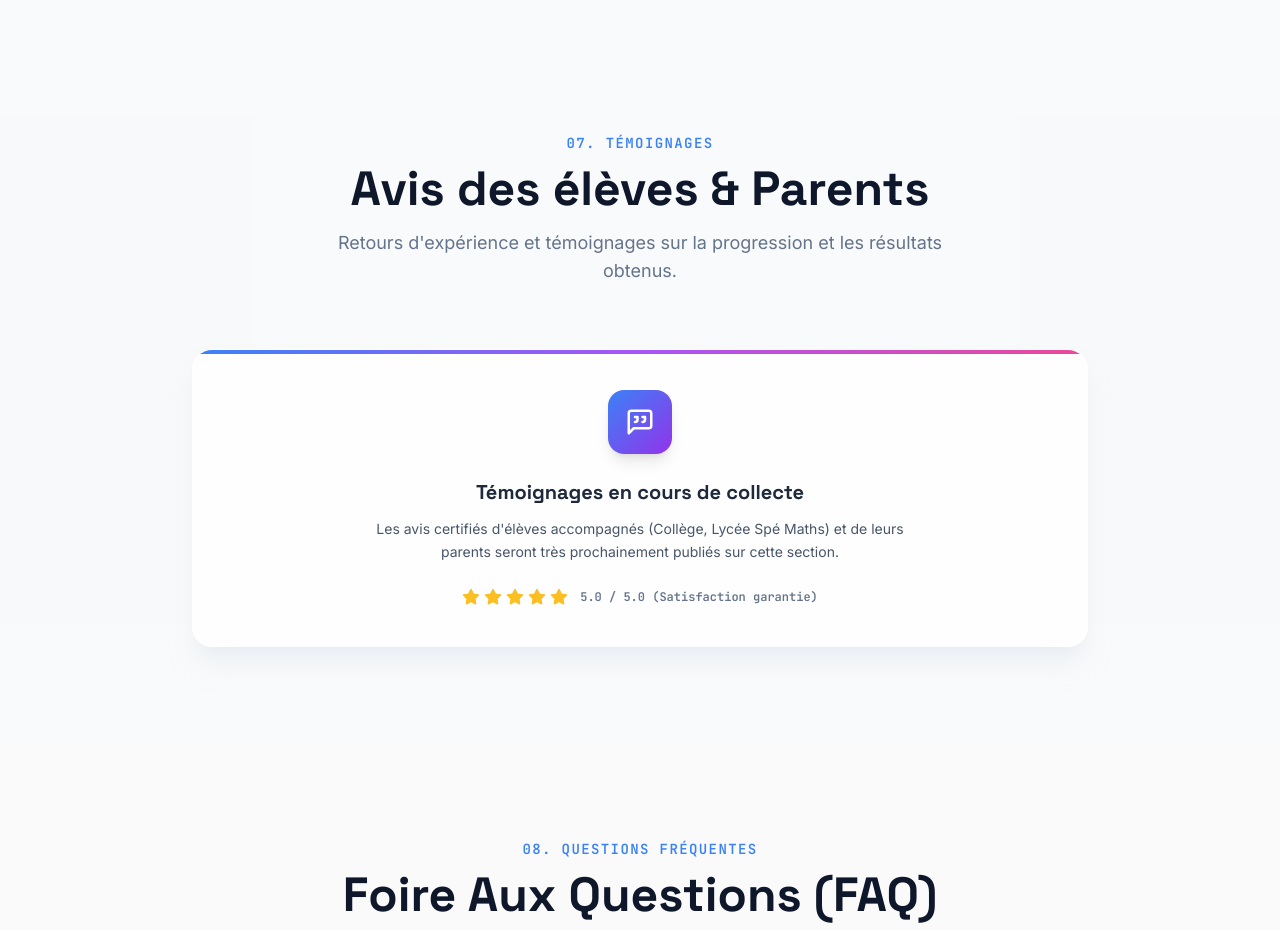
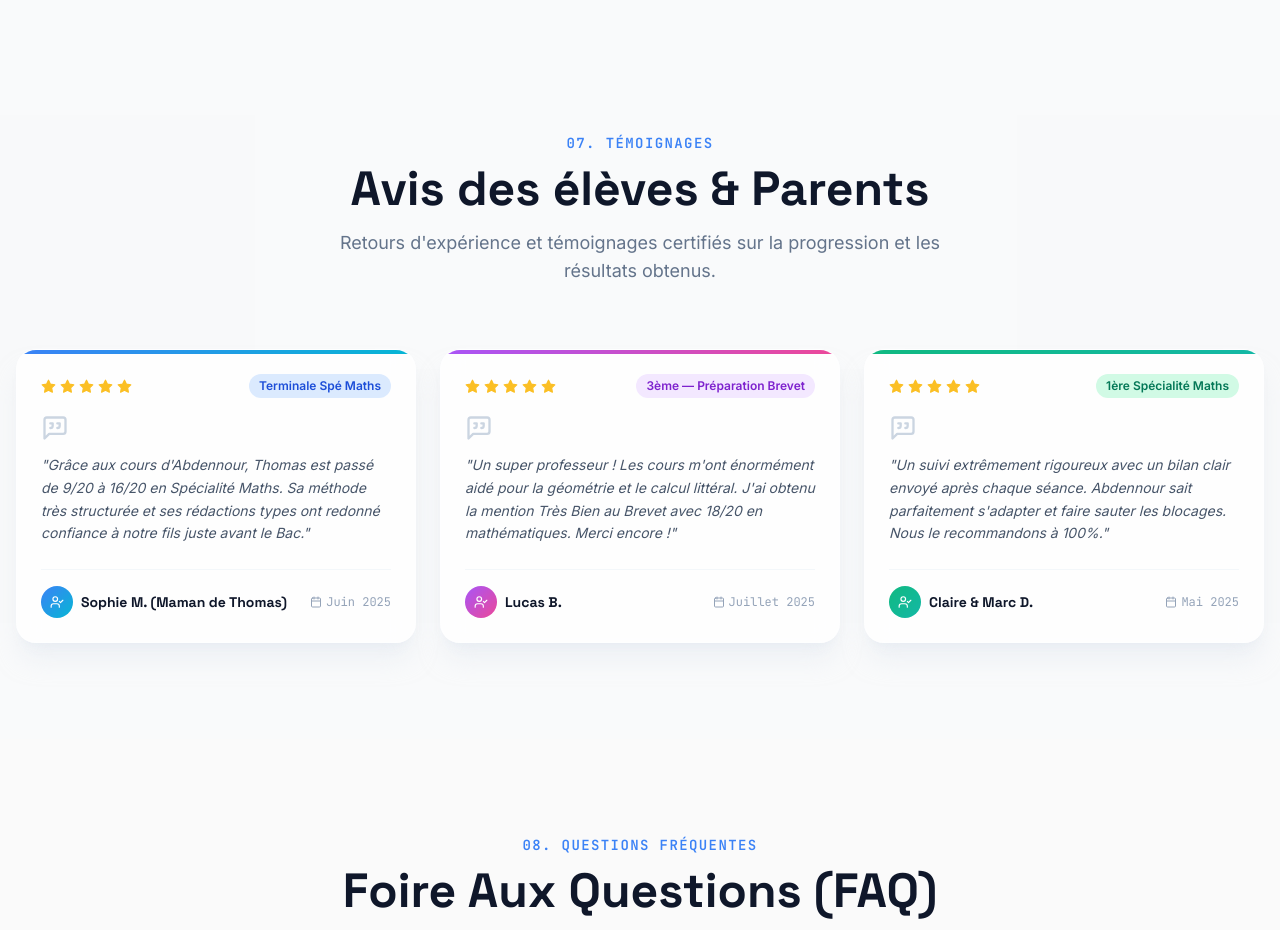
Before and after one commit to Abdennour-bouhounali/prof-portfolio, a React (Vite) app: page / in a window 1280 px wide. Shown: the part 10300-11230 px from the top of the page. Built offline with nearby package versions, Linux system fonts and the light colour scheme.

Commit message:
Create Testimonials.jsx with 3 glass card testimonials, ratings, dates, levels, and framer-motion animations

```diff
--- a/src/components/Testimonials.jsx
+++ b/src/components/Testimonials.jsx
@@ -1,56 +1,134 @@
 import { motion } from 'framer-motion';
-import { MessageSquareQuote, Star } from 'lucide-react';
+import { Star, MessageSquareQuote, Calendar, UserCheck } from 'lucide-react';
+
+const testimonials = [
+  {
+    id: 1,
+    name: "Sophie M. (Maman de Thomas)",
+    level: "Terminale Spé Maths",
+    review: "Grâce aux cours d'Abdennour, Thomas est passé de 9/20 à 16/20 en Spécialité Maths. Sa méthode très structurée et ses rédactions types ont redonné confiance à notre fils juste avant le Bac.",
+    rating: 5,
+    date: "Juin 2025",
+    color: "from-blue-500 to-cyan-500",
+    badgeColor: "bg-blue-100 text-blue-700"
+  },
+  {
+    id: 2,
+    name: "Lucas B.",
+    level: "3ème — Préparation Brevet",
+    review: "Un super professeur ! Les cours m'ont énormément aidé pour la géométrie et le calcul littéral. J'ai obtenu la mention Très Bien au Brevet avec 18/20 en mathématiques. Merci encore !",
+    rating: 5,
+    date: "Juillet 2025",
+    color: "from-purple-500 to-pink-500",
+    badgeColor: "bg-purple-100 text-purple-700"
+  },
+  {
+    id: 3,
+    name: "Claire & Marc D.",
+    level: "1ère Spécialité Maths",
+    review: "Un suivi extrêmement rigoureux avec un bilan clair envoyé après chaque séance. Abdennour sait parfaitement s'adapter et faire sauter les blocages. Nous le recommandons à 100%.",
+    rating: 5,
+    date: "Mai 2025",
+    color: "from-emerald-500 to-teal-500",
+    badgeColor: "bg-emerald-100 text-emerald-700"
+  }
+];
+
+const containerVariants = {
+  hidden: {},
+  visible: { transition: { staggerChildren: 0.12 } }
+};
+
+const cardVariants = {
+  hidden: { opacity: 0, y: 30, scale: 0.96 },
+  visible: { opacity: 1, y: 0, scale: 1, transition: { duration: 0.45, ease: 'easeOut' } }
+};
 
 export default function Testimonials() {
   return (
     <section id="testimonials" className="section-wrapper bg-slate-50/50">
-      <div className="max-w-4xl mx-auto">
+      <div className="max-w-7xl mx-auto">
         {/* Header */}
         <motion.div
           initial={{ opacity: 0, y: 40 }}
           whileInView={{ opacity: 1, y: 0 }}
           viewport={{ once: true }}
           transition={{ duration: 0.6 }}
-          className="text-center mb-12"
+          className="text-center mb-16"
         >
           <p className="font-mono-jetbrains text-blue-500 text-sm font-semibold tracking-widest uppercase mb-3">
             07. Témoignages
           </p>
           <h2 className="section-title">Avis des élèves & Parents</h2>
           <p className="section-subtitle">
-            Retours d'expérience et témoignages sur la progression et les résultats obtenus.
+            Retours d'expérience et témoignages certifiés sur la progression et les résultats obtenus.
           </p>
         </motion.div>
 
-        {/* Coming soon glass banner */}
+        {/* Testimonials 3-Card Grid */}
         <motion.div
-          initial={{ opacity: 0, scale: 0.96 }}
-          whileInView={{ opacity: 1, scale: 1 }}
-          viewport={{ once: true }}
-          transition={{ duration: 0.5 }}
-          className="glass-card p-10 text-center relative overflow-hidden"
+          variants={containerVariants}
+          initial="hidden"
+          whileInView="visible"
+          viewport={{ once: true, margin: '-60px' }}
+          className="grid grid-cols-1 md:grid-cols-3 gap-6"
         >
-          {/* Top accent line */}
-          <div className="absolute top-0 left-0 right-0 h-1 bg-gradient-to-r from-blue-500 via-purple-500 to-pink-500" />
+          {testimonials.map((item) => (
+            <motion.div
+              key={item.id}
+              variants={cardVariants}
+              whileHover={{ scale: 1.03, y: -6 }}
+              transition={{ type: 'spring', stiffness: 300 }}
+              className="glass-card p-6 flex flex-col relative overflow-hidden justify-between"
+            >
+              {/* Top Accent Gradient Bar */}
+              <div className={`absolute top-0 left-0 right-0 h-1 bg-gradient-to-r ${item.color}`} />
 
-          <div className="w-16 h-16 rounded-2xl mx-auto mb-6 flex items-center justify-center bg-gradient-to-br from-blue-500 to-purple-600 text-white shadow-lg">
-            <MessageSquareQuote size={30} />
-          </div>
+              <div>
+                {/* Header info: Rating + Level badge */}
+                <div className="flex items-center justify-between gap-2 mb-4">
+                  <div className="flex items-center gap-1 text-amber-400">
+                    {[...Array(item.rating)].map((_, i) => (
+                      <Star key={i} size={15} fill="currentColor" />
+                    ))}
+                  </div>
 
-          <h3 className="font-space font-bold text-xl text-slate-800 mb-3">
-            Témoignages en cours de collecte
-          </h3>
+                  <span className={`font-inter text-xs font-semibold px-2.5 py-1 rounded-full ${item.badgeColor}`}>
+                    {item.level}
+                  </span>
+                </div>
 
-          <p className="font-inter text-slate-600 text-sm max-w-xl mx-auto leading-relaxed mb-6">
-            Les avis certifiés d'élèves accompagnés (Collège, Lycée Spé Maths) et de leurs parents seront très prochainement publiés sur cette section.
-          </p>
+                {/* Quote Icon */}
+                <div className="mb-3 text-slate-300">
+                  <MessageSquareQuote size={28} />
+                </div>
 
-          <div className="flex items-center justify-center gap-1 text-amber-400">
-            {[...Array(5)].map((_, i) => (
-              <Star key={i} size={18} fill="currentColor" />
-            ))}
-            <span className="font-mono-jetbrains text-xs font-semibold text-slate-500 ml-2">5.0 / 5.0 (Satisfaction garantie)</span>
-          </div>
+                {/* Review Text */}
+                <p className="font-inter text-slate-600 text-sm leading-relaxed mb-6 italic">
+                  "{item.review}"
+                </p>
+              </div>
+
+              {/* Card Footer: Student/Parent Name & Date */}
+              <div className="pt-4 border-t border-slate-100/80 flex items-center justify-between gap-2">
+                <div className="flex items-center gap-2">
+                  <div className={`w-8 h-8 rounded-full flex items-center justify-center text-xs font-bold text-white bg-gradient-to-br ${item.color}`}>
+                    <UserCheck size={14} />
+                  </div>
+                  <div>
+                    <h4 className="font-space font-bold text-slate-900 text-xs sm:text-sm">
+                      {item.name}
+                    </h4>
+                  </div>
+                </div>
+
+                <div className="flex items-center gap-1 text-slate-400 text-xs font-mono-jetbrains flex-shrink-0">
+                  <Calendar size={12} />
+                  <span>{item.date}</span>
+                </div>
+              </div>
+            </motion.div>
+          ))}
         </motion.div>
       </div>
     </section>
```
